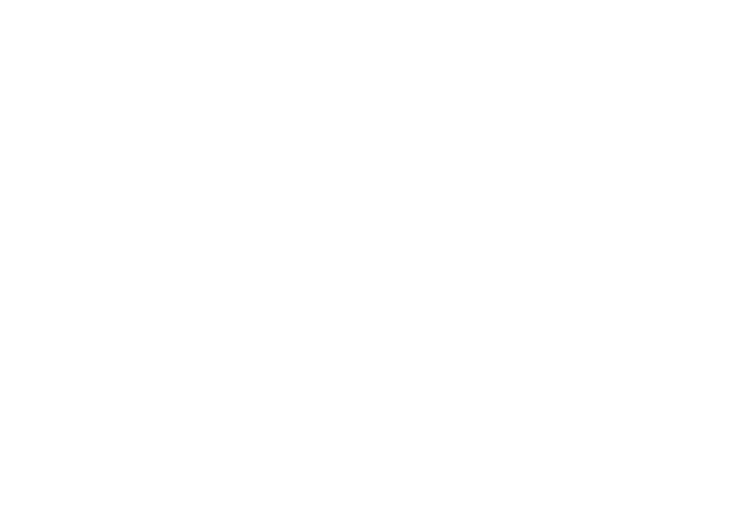
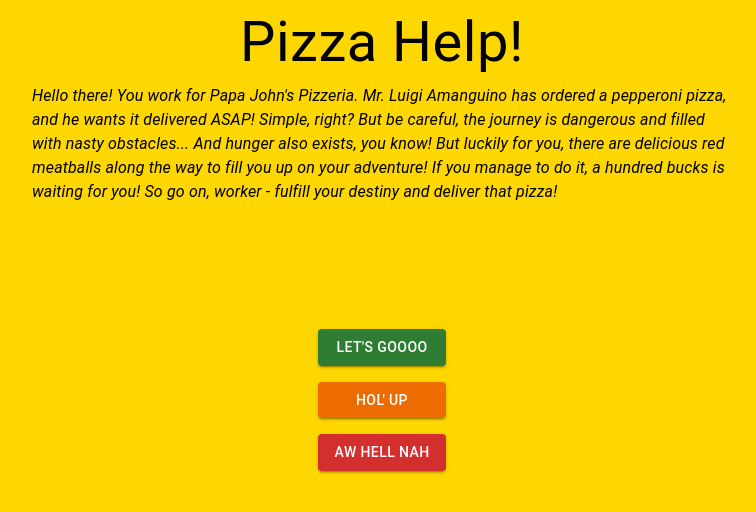
Before and after one commit to dazzasong/portfolio, a React (Create React App) app: page /pizzahelp/levelselection in a window 1280 px wide. Before the commit this address had no page. Shown: the top 512 px of the page, without its empty margins (258-1014 px from the left). Built offline with nearby package versions, Linux system fonts and the light colour scheme.

Commit message:
some changes lmao

```diff
--- a/src/App.js
+++ b/src/App.js
@@ -1,17 +1,24 @@
-import { BrowserRouter as Router, Routes, Route } from "react-router-dom";
+import { BrowserRouter, Routes, Route } from "react-router-dom";
 import Home from "./Home/Home";
+import NoPage from "./NoPage";
 import Snake2 from "./Snake2/Snake2";
+import PizzaHelp from "./PizzaHelp/PizzaHelp";
+import LevelSelection from "./PizzaHelp/LevelSelection";
 import TheButton from "./TheButton/TheButton";
 
 function App() {
   return (
-    <Router>
+    <BrowserRouter>
       <Routes>
         <Route path="/" element={<Home />} />
-        <Route path="/snake2" element={<Snake2 />} />
-        <Route path="/thebutton" element={<TheButton />} />
+        <Route path="snake2" element={<Snake2 />} />
+        <Route path="pizzahelp" element={<PizzaHelp />}>
+          <Route path="levelselection" element={<LevelSelection />} />
+        </Route>
+        <Route path="thebutton" element={<TheButton />} />
+        <Route path="*" element={<NoPage />} />
       </Routes>
-    </Router>
+    </BrowserRouter>
   );
 }
 
--- a/src/Home/Header.jsx
+++ /dev/null
@@ -1,9 +0,0 @@
-import { Stack, Typography } from "@mui/material";
-
-export default function Header() {
-  return (
-    <Stack direction="row" color="white" bgcolor="black" p={1}>
-      <Typography variant="h4">Dazza's Web</Typography>
-    </Stack>
-  );
-}
--- a/src/Home/Home.jsx
+++ b/src/Home/Home.jsx
@@ -1,7 +1,14 @@
 import { useEffect } from "react";
-import { Box } from "@mui/material";
-import Header from "./Header";
+import { Box, Stack, Typography } from "@mui/material";
 import MainContent from "./MainContent/MainContent";
+
+function Header() {
+  return (
+    <Stack direction="row" color="white" bgcolor="black" p={1}>
+      <Typography variant="h4">Dazza's Web</Typography>
+    </Stack>
+  );
+}
 
 function Home() {
   useEffect(() => {
--- a/src/Home/MainContent/MainContent.jsx
+++ b/src/Home/MainContent/MainContent.jsx
@@ -1,6 +1,6 @@
 import { Box, Divider, Link, Typography } from "@mui/material";
 import Info from "./Info/Info"
-import WebsiteList from "./WebsiteList/WebsiteList";
+import WebsiteList from "./WebsiteList";
 
 export default function MainContent() {
   return (
--- a/src/Home/MainContent/WebsiteList/WebsiteList.jsx
+++ b/src/Home/MainContent/WebsiteList.jsx
@@ -1,12 +1,21 @@
-import { Stack, Typography } from "@mui/material";
-import WebsiteCard from "./WebsiteCard";
+import { Card, CardActionArea, CardMedia, Stack, Typography } from "@mui/material";
+
+function WebsiteCard({ img, to }) {
+  return (
+    <Card>
+      <CardActionArea href={to}>
+        <CardMedia component="img" image={img} height={200} />
+      </CardActionArea>
+    </Card>
+  )
+}
 
 export default function WebsiteList() {
   const websites = [
-    {img: "icons/snake2.0.png", to: "/snake2"},
+    {img: "icons/snake2.0.png", to: "snake2"},
     {img: "icons/chess.png", to: "https://singleplayerchess.netlify.app/"},
-    {img: "icons/pizza-help.png", to: "/pizza-help"},
-    {img: "icons/the-button.png", to: "/thebutton"}
+    {img: "icons/pizza-help.png", to: "pizzahelp"},
+    {img: "icons/the-button.png", to: "thebutton"}
   ];
 
   return (
--- a/src/Home/MainContent/WebsiteList/WebsiteCard.jsx
+++ /dev/null
@@ -1,13 +0,0 @@
-import { Box, Card, CardActionArea, CardMedia } from "@mui/material";
-
-export default function WebsiteCard({ img, to }) {
-  return (
-    <Box width={200}>
-      <Card>
-        <CardActionArea href={to}>
-          <CardMedia component="img" image={img} height={200} />
-        </CardActionArea>
-      </Card>
-    </Box>
-  )
-}
--- /dev/null
+++ b/src/NoPage.jsx
@@ -0,0 +1,12 @@
+import { Stack, Typography } from "@mui/material";
+
+function NoPage() {
+  return (
+    <Stack justifyContent="center" alignItems="center" height="100vh">
+      <Typography fontSize={30} color="error">Nahh ain't no way bro entered the wrong link 😭😭</Typography>
+      <img src="https://media3.giphy.com/media/v1.Y2lkPTc5MGI3NjExbTE5czN2OWgzZWp0am03dGdzZTd5cXJ2cnd5MTIwdW5mOXg1eWJtbiZlcD12MV9pbnRlcm5hbF9naWZfYnlfaWQmY3Q9Zw/lxxOGaDRk4f7R5TkBd/giphy.gif" />
+    </Stack>
+  );
+}
+
+export default NoPage;
--- /dev/null
+++ b/src/PizzaHelp/LevelSelection.jsx
@@ -0,0 +1,26 @@
+import { Stack, Typography } from "@mui/material";
+
+function LevelButton({ levelNum }) {
+  return (
+    <Stack
+      justifyContent="center"
+      alignItems="center"
+      bgcolor="gold"
+      border={1}
+      width={60}
+      height={60}
+    >
+      <Typography fontSize={24}>{levelNum}</Typography>
+    </Stack>
+  );
+}
+
+export default function LevelSelection() {
+  return (
+    <Stack direction="row" spacing={2}>
+      <LevelButton levelNum={1} />
+      <LevelButton levelNum={2} />
+      <LevelButton levelNum={3} />
+    </Stack>
+  );
+}
--- /dev/null
+++ b/src/PizzaHelp/PizzaHelp.jsx
@@ -0,0 +1,25 @@
+import { Button, Stack, Typography } from "@mui/material";
+
+function PizzaHelp() {
+  const buttons = [
+    ["LET'S GOOOO", "pizzahelp/levelselection", "success"],
+    ["Hol' up", "pizzahelp/settings", "warning"],
+    ["Aw hell nah", "/", "error"]
+  ];
+
+  return (
+    <Stack justifyContent="center" alignItems="center" height="100vh" bgcolor="gold">
+      <Stack alignItems="center" position="absolute" top={0} width={700}>
+        <Typography fontSize={56}>Pizza Help!</Typography>
+        <Typography fontStyle="italic">Hello there! You work for Papa John's Pizzeria. Mr. Luigi Amanguino has ordered a pepperoni pizza, and he wants it delivered ASAP! Simple, right? But be careful, the journey is dangerous and filled with nasty obstacles... And hunger also exists, you know! But luckily for you, there are delicious red meatballs along the way to fill you up on your adventure! If you manage to do it, a hundred bucks is waiting for you! So go on, worker - fulfill your destiny and deliver that pizza!</Typography>
+      </Stack>
+      <Stack spacing={2}>
+        {buttons.map((btn) => (
+          <Button variant="contained" color={btn[2]} href={btn[1]}>{btn[0]}</Button>
+        ))}
+      </Stack>
+    </Stack>
+  );
+}
+
+export default PizzaHelp;
--- a/src/TheButton/TheButton.jsx
+++ b/src/TheButton/TheButton.jsx
@@ -26,7 +26,7 @@
       default:
         return;
     }
-  }
+  };
 
   return (
     <Box>
```
Also changed, not shown: src/Stickman/LevelButton.jsx (deleted, +0 -9 lines), src/Stickman/Stickman.jsx (deleted, +0 -12 lines).
